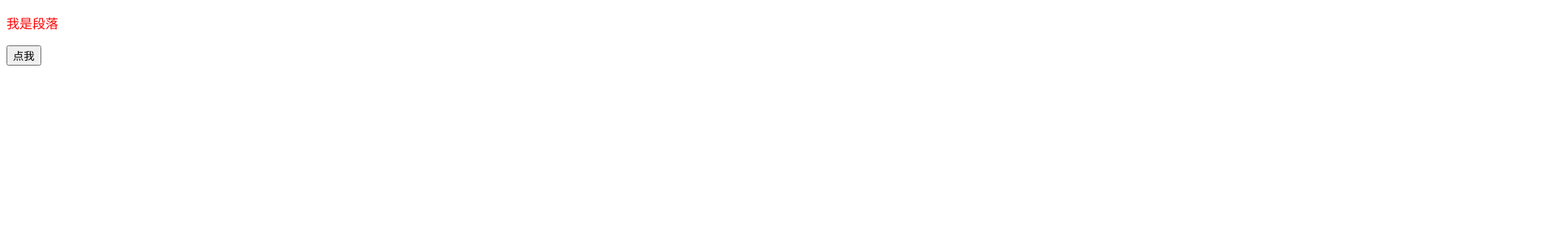
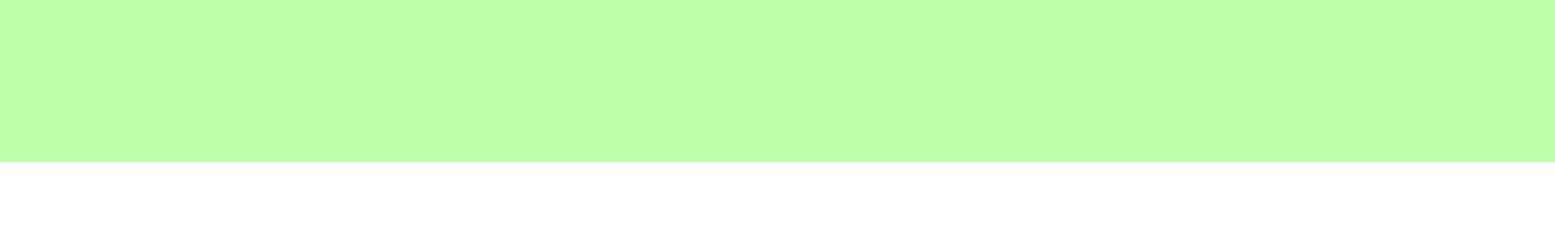
Before and after one commit to aqimuxu/react, a React (Create React App) app in the folder react-app/: page / in a window 1280 px wide. Shown: the top 300 px of the page at 81% size, 1920 px wide, since content can reach past the window. Built offline with nearby package versions, Linux system fonts and the light colour scheme.

Commit message:
设置移动端页面的适配

```diff
--- a/react-app/public/index.html
+++ b/react-app/public/index.html
@@ -6,9 +6,9 @@
     <meta name="theme-color" content="#000000" />
     <meta
       name="description"
-      content="Web site created using create-react-app"
+      content="汉堡到家app"
     />
-    <title>React App</title>
+    <title>汉堡到家</title>
   </head>
   <body>
     <noscript>You need to enable JavaScript to run this app.</noscript>
--- a/react-app/src/App.js
+++ b/react-app/src/App.js
@@ -1,13 +1,11 @@
 import React, {useState} from 'react';
 import classes from './App.module.css'
 const App = () => {
-    const [showBorder,setShowBorder]=useState(false)
-    return (
-        <div>
-            <p className={`${classes.p1} ${showBorder?classes.border:''}`}>我是段落</p>
-            <button onClick={()=>setShowBorder(true)}>点我</button>
+    return(
+        <div style={{width:'750rem',height:200,backgroundColor:'#bfa'}}>
+
         </div>
-    );
+    )
 };
 
 export default App;
--- /dev/null
+++ b/react-app/src/index.css
@@ -0,0 +1,6 @@
+*{
+    box-sizing: border-box;
+}
+body{
+    margin: 0;
+}
--- a/react-app/src/index.js
+++ b/react-app/src/index.js
@@ -1,6 +1,10 @@
 import React from 'react';
 import ReactDOM from 'react-dom/client';
 import App from './App'
+import './index.css'
+//设置移动端的适配
+//视口为750rem,如果width设为75rem就是整个宽度的十分之一
+document.documentElement.style.fontSize=100/750+'vm'
 const root = ReactDOM.createRoot(document.getElementById('root'));
 root.render(
   <React.StrictMode>
```
